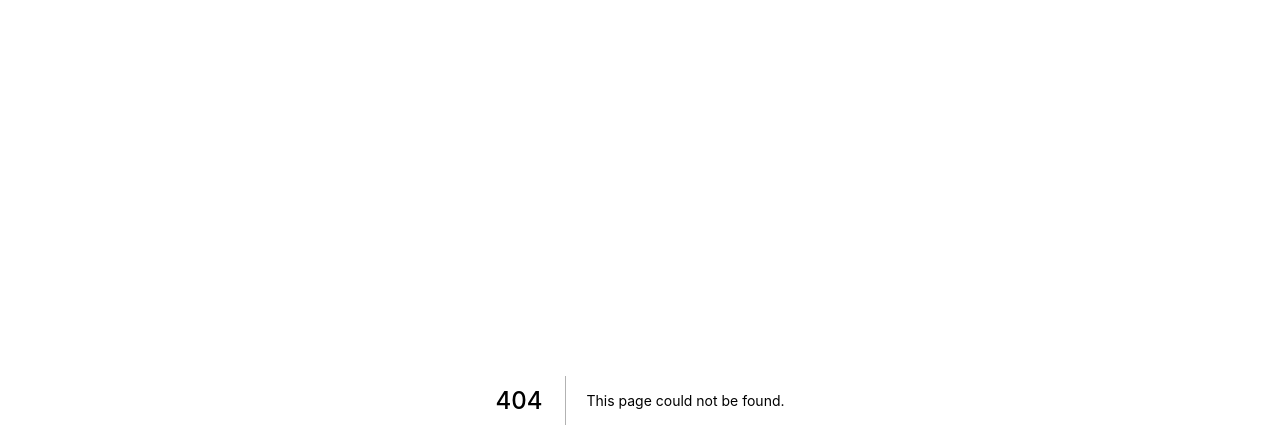
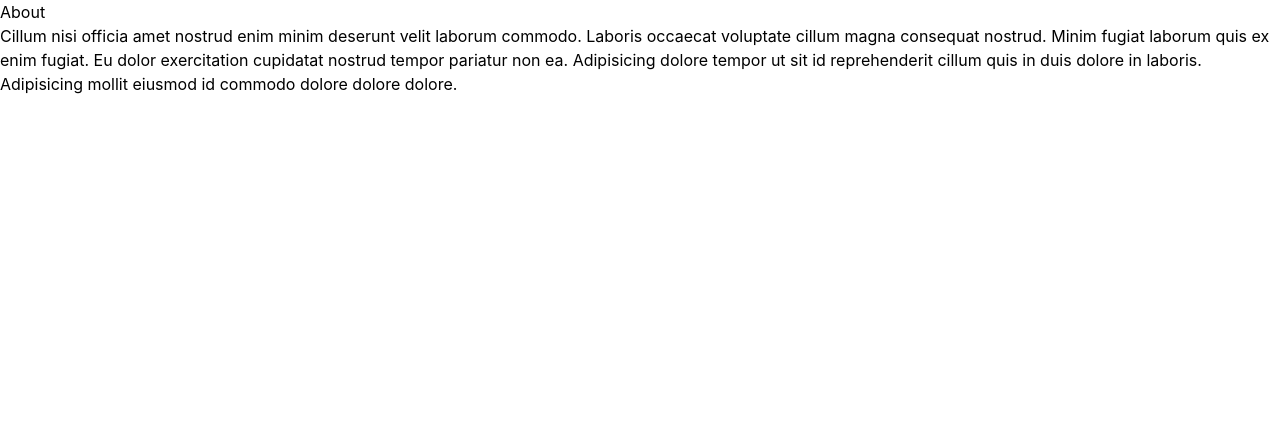
Before and after one commit to acatzk/nextjs-mobile-twitter, a Next.js app: page /about in a window 1280 px wide. Before the commit this address had no page. Shown: the top 448 px of the page. Built offline with nearby package versions, Linux system fonts and the light colour scheme.

Commit message:
create about page

```diff
--- /dev/null
+++ b/pages/about.js
@@ -0,0 +1,10 @@
+const About = () => {
+  return (
+    <div>
+      <h1>About</h1>
+      <p>Cillum nisi officia amet nostrud enim minim deserunt velit laborum commodo. Laboris occaecat voluptate cillum magna consequat nostrud. Minim fugiat laborum quis ex enim fugiat. Eu dolor exercitation cupidatat nostrud tempor pariatur non ea. Adipisicing dolore tempor ut sit id reprehenderit cillum quis in duis dolore in laboris. Adipisicing mollit eiusmod id commodo dolore dolore dolore.</p>
+    </div>
+  );
+}
+
+export default About;
```
